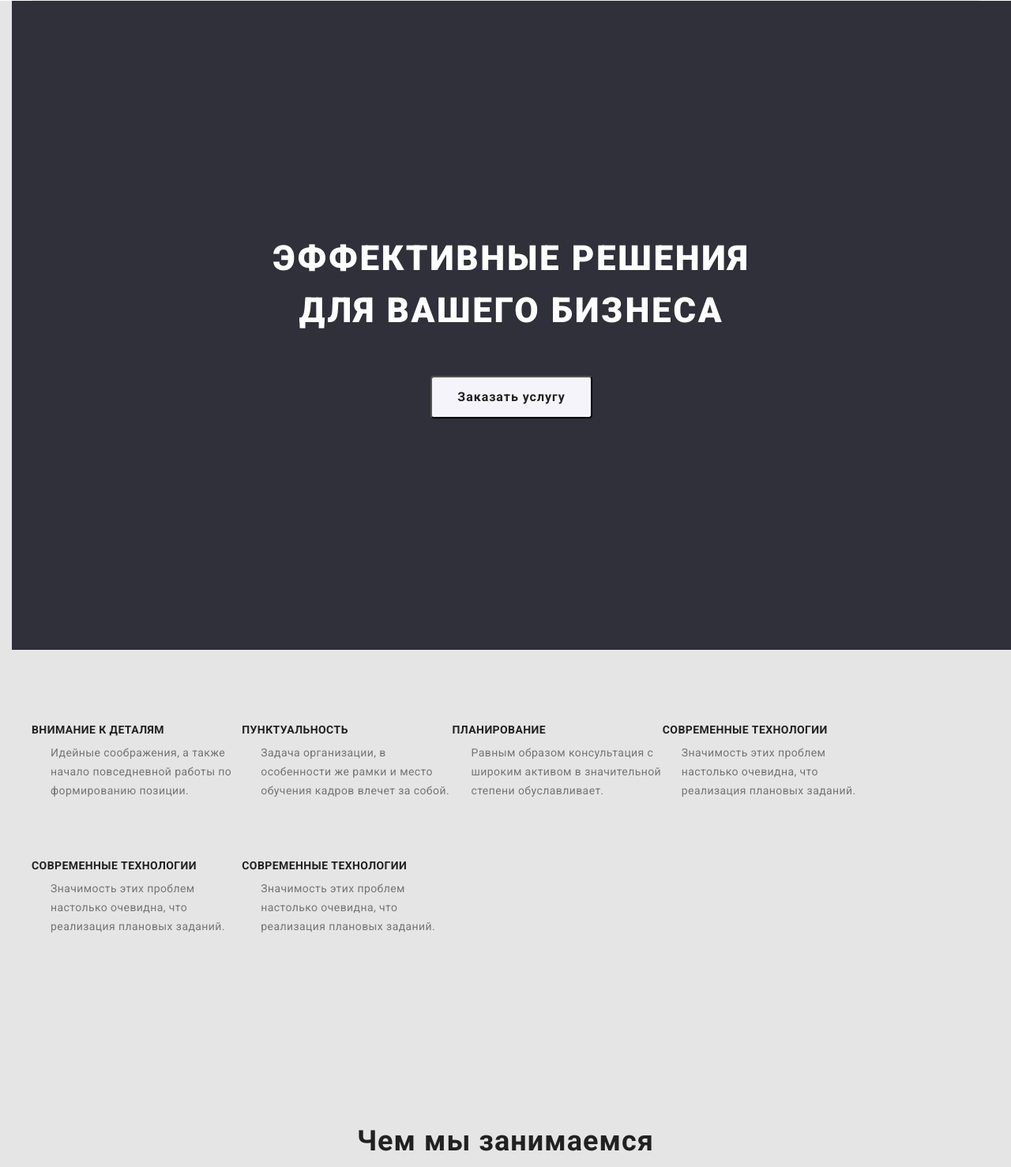
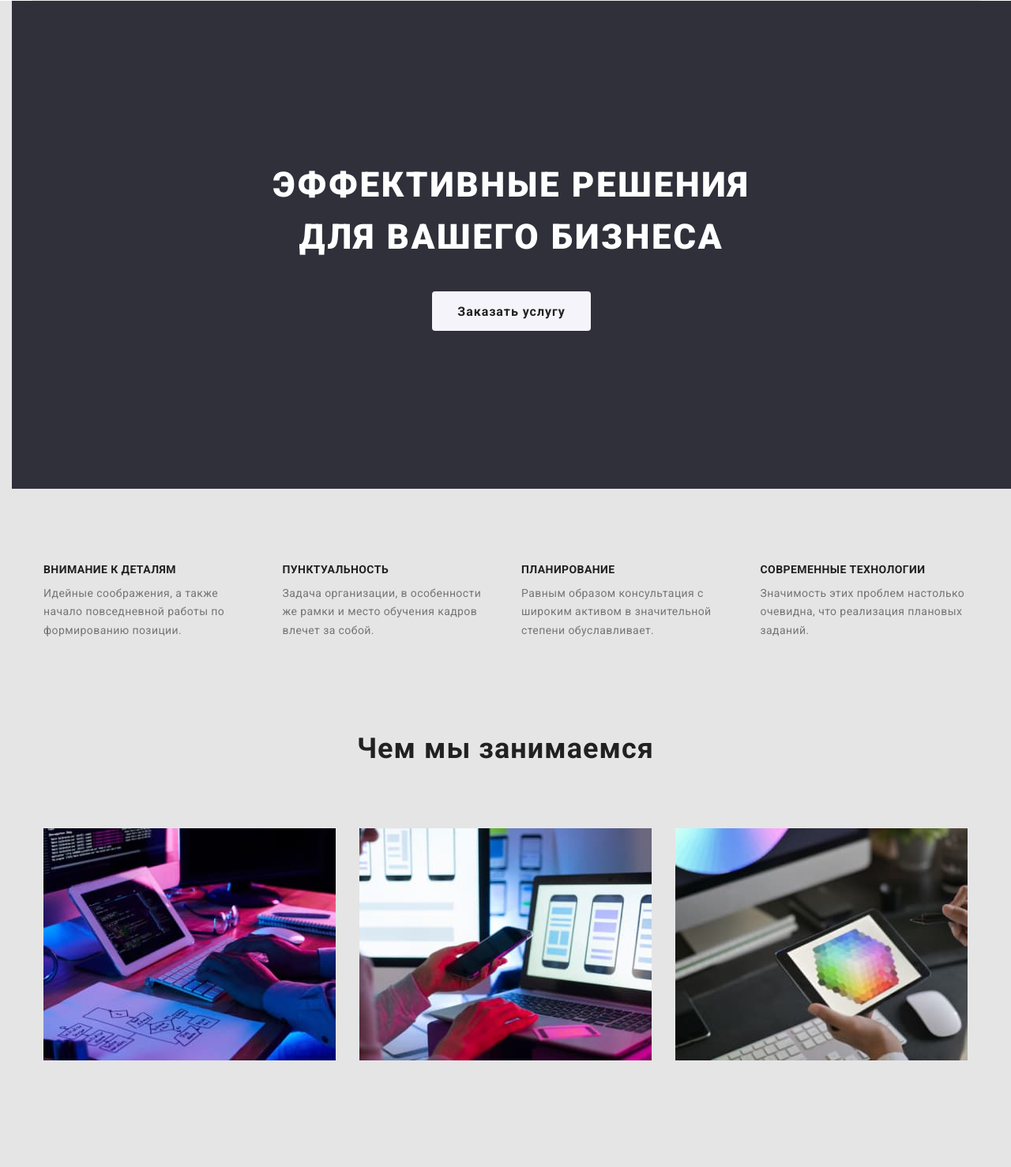
Before and after one commit to popingalov/goit-markup-hw-03, a plain HTML site: page index.html in a window 1280 px wide. Shown: the part 81-1559 px from the top of the page at 79% size. Drawn offline with nearby package versions, Linux system fonts and the light colour scheme.

Commit message:
аллилуя 2?

```diff
--- a/index.html
+++ b/index.html
@@ -31,10 +31,8 @@
                 </ul>
 
             </nav>
-            <!-- <div class="telma"> -->
             <a href="mailto:info@devstudio.com" class="telma-item">info@devstudio.com</a>
             <a href="tel:+380961111111" class="telma-item">+38 096 111 11 11</a>
-            <!-- </div> -->
         </div>
     </header>
     <main>
@@ -47,48 +45,45 @@
         </section>
         <!-- <h2>Наши достоинства</h2> -->
 
-        <section>
+        <section class="section-one">
             <div class="section">
                 <ul class="worhy">
                     <li class="worhy-items">
+                        <div class="worhy-h-p">
                             <h3 class="dignity-li">Внимание к деталям</h3>
                             <p> Идейные соображения, а также начало повседневной работы по
                                 формированию
                                 позиции.</p>
+                        </div>
                     </li>
                     <li class="worhy-items">
+                        <div class="worhy-h-p">
                             <h3 class="dignity-li">Пунктуальность</h3>
                             <p> Задача организации, в особенности же рамки и место обучения кадров влечет
                                 за
                                 собой.</p>
+                        </div>
                     </li>
                     <li class="worhy-items">
+                        <div class="worhy-h-p">
                             <h3 class="dignity-li">Планирование</h3>
                             <p> Равным образом консультация с широким активом в значительной степени
                                 обуславливает.</p>
+                        </div>
                     </li>
                     <li class="worhy-items">
+                        <div class="worhy-h-p">
                             <h3 class="dignity-li">Современные технологии</h3>
                             <p> Значимость этих проблем настолько очевидна, что реализация
                                 плановых
                                 заданий.</p>
+                        </div>
                     </li>
-                    <li class="worhy-items">
-                        <h3 class="dignity-li">Современные технологии</h3>
-                        <p> Значимость этих проблем настолько очевидна, что реализация
-                            плановых
-                            заданий.</p>
-                    </li>
-                    <li class="worhy-items">
-                        <h3 class="dignity-li">Современные технологии</h3>
-                        <p> Значимость этих проблем настолько очевидна, что реализация
-                            плановых
-                            заданий.</p>
-                    </li>
+
                 </ul>
             </div>
         </section>
-        <section>
+        <section class="section-two">
             <div class="section">
                 <h2 class="h2">Чем мы занимаемся</h2>
 
@@ -100,7 +95,7 @@
                 </ul>
             </div>
         </section>
-        <section class="section-team">
+        <section class="section-thre">
             <div class="section">
                 <h2 class="h2">Наша команда</h2>
 
--- a/style.css/style.css
+++ b/style.css/style.css
@@ -86,6 +86,7 @@ header a {
 }
 
 button {
+  border: 0px;
   font-weight: 500;
   cursor: pointer;
   font-family: var(--hero-font);
@@ -236,8 +237,6 @@ img {
   padding-right: 15px;
   margin-left: auto;
   margin-right: auto;
-  padding-top: 93px;
-  padding-bottom: 93px;
 }
 .header .section {
   border-bottom: 1px solid #ececec;
@@ -264,10 +263,13 @@ img {
 }
 
 .h1 {
-  display: flex;
-  margin: auto;
+  margin-left: auto;
+  margin-right: auto;
   max-width: 700px;
-  margin-bottom: 50px;
+}
+.hero-section .section {
+  padding-top: 0px;
+  padding-bottom: 0px;
 }
 
 .h1-button {
@@ -276,7 +278,8 @@ img {
   display: flex;
   align-items: center;
   padding: 10px 32px;
-  margin: auto;
+  margin-left: auto;
+  margin-right: auto;
 }
 
 .menu {
@@ -287,24 +290,32 @@ img {
   margin-right: 50px;
 }
 
+.section-one {
+  padding-top: 94px;
+  padding-bottom: 94px;
+  justify-items: center;
+}
+
 .worhy {
   display: flex;
   flex-wrap: wrap;
-  padding-left: 15px;
-  margin-left: -30px;
-  margin-top: -30px;
+  justify-content: space-between;
 }
 
 .worhy .worhy-items {
   flex-basis: calc((100% - 30px * var(--worhy-items)) / var(--worhy-items));
-  margin-top: 30px;
-  margin-bottom: 30px;
 }
 
 .dignity-li {
   margin-bottom: 0px;
   padding-bottom: 10px;
+  margin-right: 30px;
 }
+
+.worhy-h-p:not(:last-child) {
+  margin-right: 30px;
+}
+
 .work-foto {
   display: flex;
   flex-wrap: wrap;
@@ -312,14 +323,17 @@ img {
   margin-top: -30px;
 }
 .foto {
-  padding-left: 15px;
+  margin-left: 30px;
   margin-top: 50px;
   flex-basis: calc((100% - 30px * var(--work-foto)) / var(--work-foto));
 }
-.foto:not(:first-child) {
-  margin-left: 30px;
+.section-two .section {
+  padding-right: 15px;
+  padding-left: 15px;
 }
-
+.section-two {
+  padding-bottom: 94px;
+}
 .team {
   padding-left: 15px;
   display: flex;
@@ -327,8 +341,9 @@ img {
   margin-left: -30px;
   margin-top: -30px;
 }
-.section-team {
-  background-color: var(--bg-team);
+.section-thre {
+  padding-top: 94px;
+  padding-bottom: 94px;
 }
 
 .team-foto {
@@ -350,6 +365,8 @@ img {
 .footer .section {
   flex-direction: column;
   display: flex;
+  padding-top: 60px;
+  padding-bottom: 60px;
 }
 
 .footer .logo {
@@ -364,20 +381,21 @@ img {
   justify-content: center;
   flex-wrap: wrap;
   display: flex;
+  padding-top: 94px;
+  padding-bottom: 50px;
 }
 .services-button .button:not(:first-child) {
   margin-left: 8px;
 }
 
-.section-services .section {
-  background: var(--hero-cl);
+.section-services {
+  background: white;
 }
 .services-ul {
   padding-left: 15px;
   display: flex;
   flex-wrap: wrap;
-  margin-left: -30px;
-  margin-top: -30px;
+  padding-bottom: 94px;
 }
 .services-item {
   padding-bottom: 30px;
@@ -392,24 +410,11 @@ img {
   flex-direction: column;
   display: flex;
   border: 1px solid #eeeeee;
+  padding-left: 24px;
 }
 
-.services-hp h3,
-p {
-  padding-left: 24px;
-}
 .team-hp {
   flex-direction: column;
   display: flex;
   border: 1px solid #eeeeee;
 }
-
-.team h3,
-p {
-  padding-left: 24px;
-}
-
-.team h3,
-p :not(:last-child) {
-  padding-top: 30px;
-}
```
Also changed, not shown: pages/portfolio.html (+3 -6 lines). Lines whose indentation alone changed are shown as unchanged.
